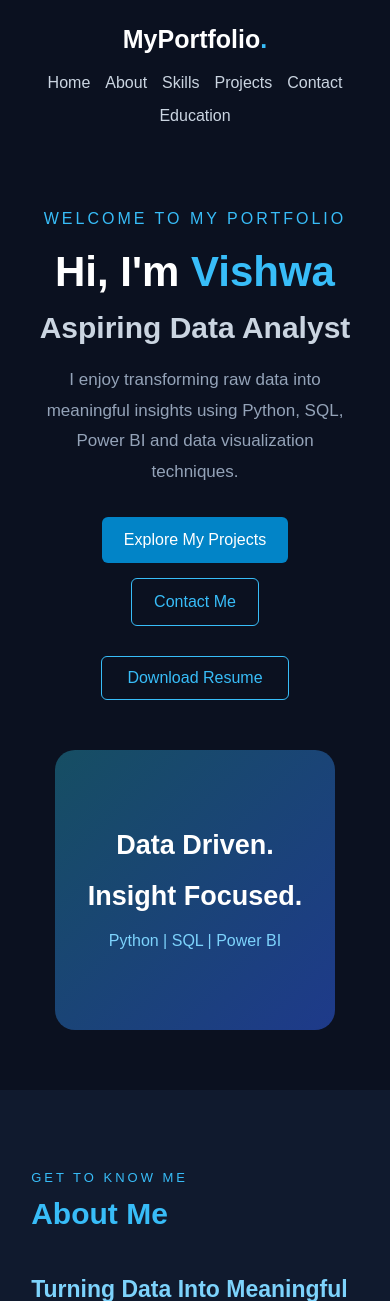
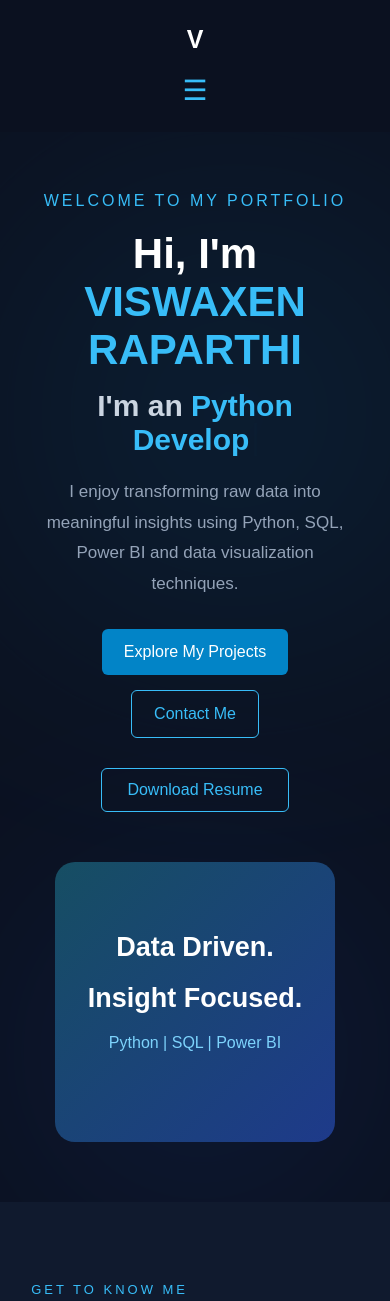
Before and after one commit to raparthiviswaxen-ai/python_projects, a Flask app: page / in a window 390 px wide. Shown: the top 1301 px of the page. Run offline with Flask 3, Linux system fonts and the light colour scheme.

Commit message:
Prepare portfolio for deployment

```diff
--- /dev/null
+++ b/requirements.txt
@@ -0,0 +1,3 @@
+
+Flask
+gunicorn
--- a/static/css/style.css
+++ b/static/css/style.css
@@ -165,6 +165,7 @@ body {
 .profile-card {
     padding: 30px;
     text-align: center;
+    animation: floatCard 4s ease-in-out infinite;
 }
 
 .profile-card h2 {
@@ -641,3 +642,237 @@ section:not(.hero) h2 {
     background: #38bdf8;
     color: #0b1120;
 }
+
+/* Contact Section */
+
+.contact-section {
+    padding: 80px 8%;
+    text-align: center;
+}
+
+.contact-description {
+    max-width: 650px;
+    margin: 15px auto 35px;
+    color: #94a3b8;
+    line-height: 1.7;
+}
+
+.contact-container {
+    display: grid;
+    grid-template-columns: repeat(3, 1fr);
+    gap: 25px;
+    margin-top: 30px;
+}
+
+.contact-card {
+    background: #111c30;
+    border: 1px solid #26364f;
+    border-radius: 12px;
+    padding: 30px 20px;
+    transition: 0.3s ease;
+}
+
+.contact-card:hover {
+    transform: translateY(-6px);
+    border-color: #38bdf8;
+}
+
+.contact-card h3 {
+    color: #38bdf8;
+    margin-bottom: 12px;
+}
+
+.contact-card p {
+    color: #94a3b8;
+    margin-bottom: 20px;
+}
+
+.contact-card a {
+    color: #ffffff;
+    text-decoration: none;
+    border: 1px solid #38bdf8;
+    padding: 9px 16px;
+    border-radius: 6px;
+    display: inline-block;
+    transition: 0.3s ease;
+}
+
+.contact-card a:hover {
+    background: #38bdf8;
+    color: #0b1120;
+}
+
+@media (max-width: 768px) {
+    .contact-container {
+        grid-template-columns: 1fr;
+    }
+}
+
+/* Scroll Reveal Animation */
+
+.reveal {
+    opacity: 0;
+    transform: translateY(40px);
+    transition: opacity 0.8s ease, transform 0.8s ease;
+}
+
+.reveal.active {
+    opacity: 1;
+    transform: translateY(0);
+}
+
+/* Interactive Project Cards */
+
+.project-card {
+    transition: transform 0.35s ease,
+                box-shadow 0.35s ease,
+                border-color 0.35s ease;
+}
+
+.project-card:hover {
+    transform: translateY(-10px);
+    box-shadow: 0 12px 30px rgba(56, 189, 248, 0.15);
+    border-color: #38bdf8;
+}
+
+.project-card .project-visual {
+    transition: transform 0.4s ease;
+}
+
+.project-card:hover .project-visual {
+    transform: scale(1.03);
+}
+
+/* Hamburger Menu */
+
+.menu-toggle {
+    display: none;
+    background: transparent;
+    color: #38bdf8;
+    border: none;
+    font-size: 28px;
+    cursor: pointer;
+}
+
+.nav-links {
+    display: flex;
+    align-items: center;
+    gap: 25px;
+}
+
+@media (max-width: 768px) {
+
+    .menu-toggle {
+        display: block;
+    }
+
+    .navbar {
+        position: relative;
+    }
+
+    .nav-links {
+        display: none;
+        position: absolute;
+        top: 100%;
+        left: 0;
+        width: 100%;
+        flex-direction: column;
+        align-items: center;
+        gap: 20px;
+        padding: 25px 0;
+        background: #111c30;
+        border: 1px solid #26364f;
+        z-index: 1000;
+    }
+
+    .nav-links.show {
+        display: flex;
+    }
+}
+
+/* Animated Typing Headline */
+
+.hero-role {
+    color: #ffffff;
+    font-size: 28px;
+    margin-top: 15px;
+}
+
+#typing-text {
+    color: #38bdf8;
+    border-right: 3px solid #38bdf8;
+    padding-right: 5px;
+    animation: blink 0.7s infinite;
+}
+
+@keyframes blink {
+    50% {
+        border-color: transparent;
+    }
+}
+
+@media (max-width: 768px) {
+    .hero-role {
+        font-size: 21px;
+    }
+}
+
+/* Hero Background Glow */
+
+.hero {
+    position: relative;
+    isolation: isolate;
+    overflow: hidden;
+}
+
+.hero::before {
+    content: "";
+    position: absolute;
+    width: 350px;
+    height: 350px;
+    background: #0ea5e9;
+    filter: blur(140px);
+    opacity: 0.18;
+    border-radius: 50%;
+    top: 10%;
+    left: 15%;
+    z-index: -1;
+    pointer-events: none;
+}
+
+.hero::after {
+    content: "";
+    position: absolute;
+    width: 300px;
+    height: 300px;
+    background: #2563eb;
+    filter: blur(130px);
+    opacity: 0.15;
+    border-radius: 50%;
+    bottom: 0;
+    right: 10%;
+    z-index: -1;
+    pointer-events: none;
+}
+
+/* Floating Profile Card */
+
+@keyframes floatCard {
+    0%, 100% {
+        transform: translateY(0);
+    }
+
+    50% {
+        transform: translateY(-12px);
+    }
+}
+
+.profile-card {
+    animation: floatCard 4s ease-in-out infinite;
+}
+
+@media (prefers-reduced-motion: reduce) {
+    .profile-card {
+        animation: none;
+    }
+}
--- a/templates/index.html
+++ b/templates/index.html
@@ -17,22 +17,29 @@
 <body>
 
     <!-- Navigation Bar -->
+
     <nav class="navbar">
 
-        <div class="logo">
-            MyPortfolio<span>.</span>
-        </div>
+    <div class="logo">V</div>
 
-        <ul class="nav-links">
-            <li><a href="#home">Home</a></li>
-            <li><a href="#about">About</a></li>
-            <li><a href="#skills">Skills</a></li>
-            <li><a href="#projects">Projects</a></li>
-            <li><a href="#contact">Contact</a></li>
-            <li><a href="#education">Education</a></li>
-        </ul>
+       <button class="menu-toggle"
+            id="menu-toggle"
+            aria-label="Open navigation menu"
+            aria-expanded="false">
+        ☰
+       </button>
+
+       <div class="nav-links" id="nav-links">
+        <a href="#home">Home</a>
+        <a href="#about">About</a>
+        <a href="#skills">Skills</a>
+        <a href="#projects">Projects</a>
+        <a href="#education">Education</a>
+        <a href="#contact">Contact</a>
+       </div>
 
     </nav>
+
 
 
     <!-- Hero Section -->
@@ -43,12 +50,13 @@
             <p class="welcome">WELCOME TO MY PORTFOLIO</p>
 
             <h1>
-                Hi, I'm <span>Vishwa</span>
+                Hi, I'm <span>VISWAXEN RAPARTHI</span>
             </h1>
 
-            <h2>
-                Aspiring Data Analyst
+            <h2 class="hero-role">
+                I'm an <span id="typing-text"></span>
             </h2>
+
 
             <p class="description">
 
@@ -500,13 +508,52 @@
     </section>
 
 
+<!-- Contact Section -->
+    <section id="contact" class="contact-section">
 
+    <h2 class="section-title">Let's Connect</h2>
 
-    <!-- Contact Section Placeholder -->
-    <section id="contact">
-        <h2>Let's Connect</h2>
+    <p class="contact-description">
+        I'm actively looking for opportunities to grow as a
+        Data Analyst. Feel free to connect with me or discuss
+        opportunities and collaborations.
+    </p>
+
+    <div class="contact-container">
+
+        <div class="contact-card">
+            <h3>Email</h3>
+            <p>Let's discuss opportunities.</p>
+            <a href="mailto:raparthiviswaxen@gmail.com">
+                Send an Email
+            </a>
+        </div>
+
+        <div class="contact-card">
+            <h3>LinkedIn</h3>
+            <p>Connect with me professionally.</p>
+            <a href="https://www.linkedin.com/in/viswaxen-raparthi-b06b20352"
+               target="_blank">
+                Visit LinkedIn
+            </a>
+        </div>
+
+        <div class="contact-card">
+            <h3>GitHub</h3>
+            <p>Explore my projects and code.</p>
+            <a href="https://github.com/raparthiviswaxen-ai"
+               target="_blank">
+                Visit GitHub
+            </a>
+        </div>
+
+    </div>
+
     </section>
 
 
+
+<script src="{{ url_for('static', filename='js/script.js') }}"></script>
+
 </body>
 </html>
```
